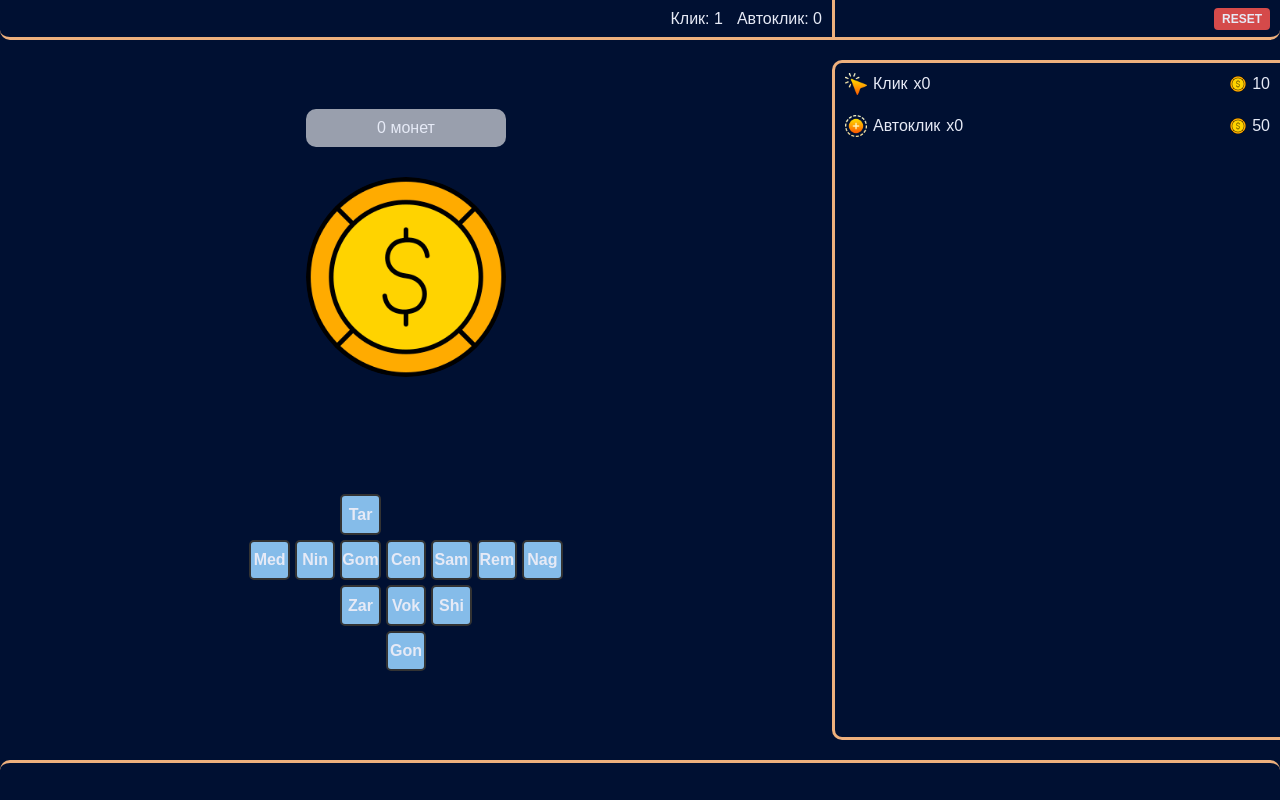
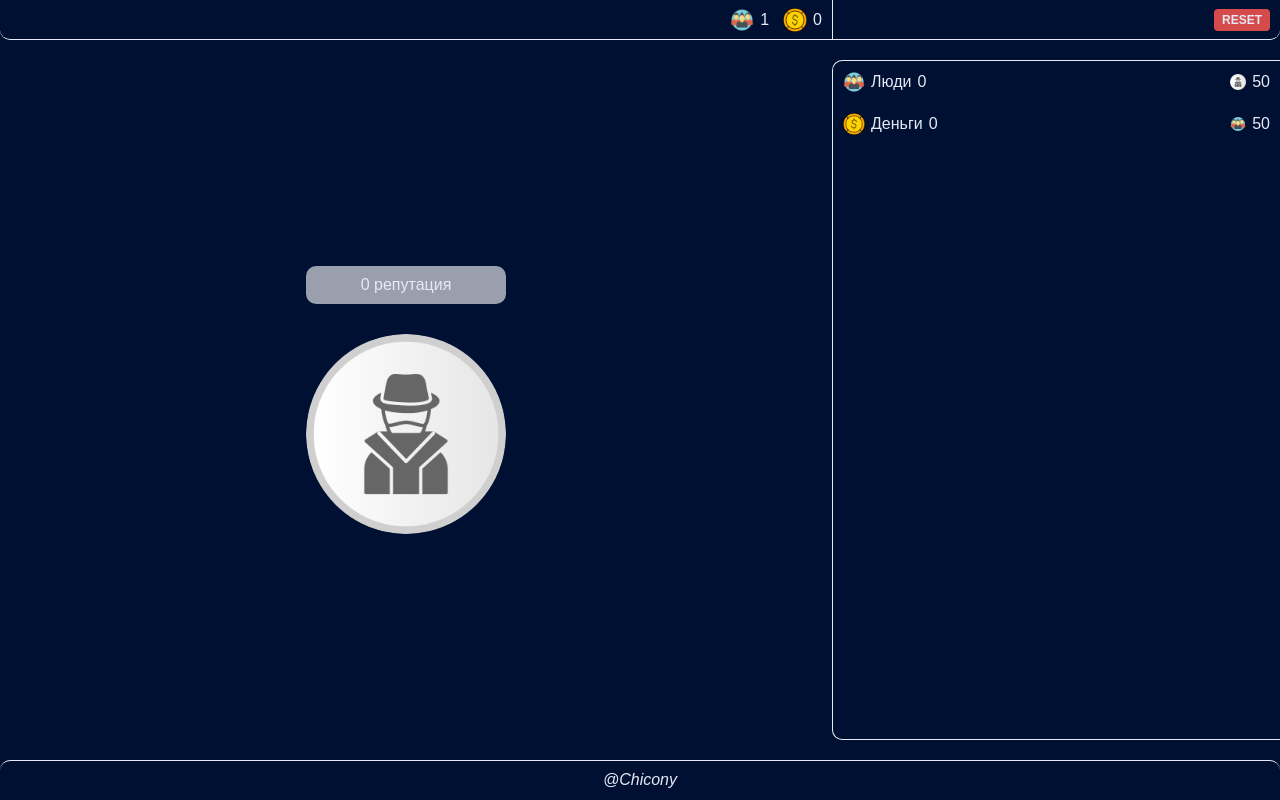
Before and after one commit to Chicony/clicker, a plain HTML site: page index.html in a window 1280 px wide. Drawn offline with Linux system fonts and the light colour scheme.

Commit message:
Changed concept

```diff
--- /dev/null
+++ b/data/upgrades.json
@@ -0,0 +1,3 @@
+{
+
+}
--- a/index.html
+++ b/index.html
@@ -11,12 +11,12 @@
 			<div class="clicker__header">
 				<div class="clicker__stats">
 					<div class="list__item">
-						<span class="item__name">Клик:</span>
-						<span class="item__value" id="clickerValueClick">1</span>
+						<img src="assets/image/gang.png" class="item__image" alt="Gang group">
+						<span class="item__value" id="clickerValueGang">0</span>
 					</div>
 					<div class="list__item">
-						<span class="item__name">Автоклик:</span>
-						<span class="item__value" id="clickerValueAutoclick">0</span>
+						<img src="assets/image/money.png" class="item__image" alt="Money">
+						<span class="item__value" id="clickerValueMoney">0</span>
 					</div>
 				</div>
 				<div class="clicker__settings">
@@ -26,47 +26,48 @@
 			<div class="clicker__main">
 				<div class="clicker__counter">
 					<div class="clicker__container__counter">
-						<span class="clicker__title" id="clickerCount">0</span> монет
+						<span class="clicker__title" id="clickerCount">0</span> репутация
 					</div>
 					<div class="clicker__container__image">
-						<img id="clickerMainObject" class="clicker__image image" src="assets/image/money.png" alt="Money" class="clicker__main__image">
+						<img id="clickerMainObject" class="clicker__image image" src="assets/image/clicker.png" alt="Main image" class="clicker__main__image">
 					</div>
 				</div>
-				<div class="clicker__map" id="clickerMap"></div>
 			</div>
 			<div class="clicker__column">
 				<div class="clicker__item" onclick="buyUpgrade('click')">
 					<div class="item__left">
 						<div class="item__image">
-							<img src="assets/image/click.png" class="image" alt="Улучшение">
+							<img src="assets/image/gang.png" class="image" alt="Улучшение">
 						</div>
-						<div class="item__name">Клик</div>
+						<div class="item__name">Люди</div>
 						<div class="item__count" id="clickCount">0</div>
 					</div>
 					<div class="item__right">
 						<div class="item__image">
-							<img src="assets/image/money.png" class="image" alt="Money">
+							<img src="assets/image/clicker.png" class="image" alt="Money">
 						</div>
-						<div class="item__price" id="clickCost">10</div>
+						<div class="item__price" id="clickCost">50</div>
 					</div>
 				</div>
 				<div class="clicker__item" onclick="buyUpgrade('autoClick')">
 					<div class="item__left">
 						<div class="item__image">
-							<img src="assets/image/autoclick.png" class="image" alt="Улучшение">
+							<img src="assets/image/money.png" class="image" alt="Улучшение">
 						</div>
-						<div class="item__name">Автоклик</div>
+						<div class="item__name">Деньги</div>
 						<div class="item__count" id="autoClickCount">0</div>
 					</div>
 					<div class="item__right">
 						<div class="item__image">
-							<img src="assets/image/money.png" class="image" alt="Money">
+							<img src="assets/image/gang.png" class="image" alt="Gang">
 						</div>
 						<div class="item__price" id="autoClickCost">50</div>
 					</div>
 				</div>
 			</div>
-			<div class="clicker__footer"></div>
+			<div class="clicker__footer">
+				<a target="_blank" href="https://t.me/Chicony2753" class="footer__copyright">@Chicony</a>
+			</div>
 		</div>
 
 		<script src="main.js"></script>
--- a/main.js
+++ b/main.js
@@ -19,74 +19,6 @@ let upgrades = {
 	}
 }
 
-let mapList = [
-	{id: 1, name: "Cen", defender: 0, reward: 0, captured: false, locked: false},
-	{id: 2, name: "Gom", defender: 0, reward: 0, captured: false, locked: false},
-	{id: 3, name: "Sam", defender: 0, reward: 0, captured: false, locked: false},
-	{id: 4, name: "Rem", defender: 0, reward: 0, captured: false, locked: false},
-	{id: 5, name: "Vok", defender: 0, reward: 0, captured: false, locked: false},
-	{id: 6, name: "Shi", defender: 0, reward: 0, captured: false, locked: false},
-	{id: 7, name: "Nin", defender: 0, reward: 0, captured: false, locked: false},
-	{id: 8, name: "Med", defender: 0, reward: 0, captured: false, locked: false},
-	{id: 9, name: "Gon", defender: 0, reward: 0, captured: false, locked: false},
-	{id: 10, name: "Nag", defender: 0, reward: 0, captured: false, locked: false},
-	{id: 11, name: "Tar", defender: 0, reward: 0, captured: false, locked: false},
-	{id: 12, name: "Zar", defender: 0, reward: 0, captured: false, locked: false},
-];
-
-let mapLocation = [
-	[0, 0, 11, 0, 0, 0, 0],
-	[8, 7, 2, 1, 3, 4, 10],
-	[0, 0, 12, 5, 6, 0, 0],
-	[0, 0, 0, 9, 0, 0, 0],
-]
-
-// Создаём карту
-function renderMap() {
-    const map = document.getElementById('clickerMap');
-    map.innerHTML = '';
-	map.style.cssText = `
-		grid-template-columns: repeat(${mapLocation[0].length}, 1fr);
-		grid-template-rows: repeat(${mapLocation.length}, 1fr);
-	`
-
-    mapLocation.forEach(row => {
-		row.forEach(item => {
-			const cell = document.createElement('div');
-
-			if(item != 0) {
-				let el = mapList[item - 1];
-
-				cell.className = `territory ${el.captured ? 'captured' : ''} ${el.locked ? 'locked' : ''}`;
-				cell.textContent = el.name;
-        		cell.dataset.id = el.id;
-
-				if (!el.locked && !el.captured) {
-					cell.addEventListener('click', () => captureTerritory(el.id));
-				}
-			}
-
-			map.appendChild(cell);
-		})
-
-    });
-}
-
-// Захват территории
-function captureTerritory(territoryId) {
-    const territory = mapList.find(t => t.id === territoryId);
-
-    if (stats.clicks >= territory.defender) {
-        stats.clicks -= territory.defender;
-		territory.defender += 10;
-        territory.captured = true;
-
-        updateCounter();
-        renderMap();
-    } else {
-        alert(`Нужно больше армии! Требуется: ${territory.defender}`);
-    }
-}
 // Загрузка сохранения при старте
 function loadGame() {
 	const savedData = localStorage.getItem('clickerSave');
@@ -99,7 +31,6 @@ function loadGame() {
 		updateCounter();
 		console.log("Игра загружена!");
 	}
-	renderMap();
 }
 
 // Сохранение игры
@@ -116,7 +47,7 @@ function saveGame() {
 
 // Обновление характеристик
 function updateStats() {
-	document.getElementById("clickerValueClick").textContent = stats.clickPower;
+	document.getElementById("clickerValueGang").textContent = stats.clickPower;
 	document.getElementById("clickerValueAutoclick").textContent = stats.autoClickers;
 
 	document.getElementById("clickCount").textContent = `x${upgrades['click'].count}`;
--- a/style.css
+++ b/style.css
@@ -1,5 +1,6 @@
 :root {
 	--main-color: #001032;
+	--main-font-color: #e6eaf6;
 }
 
 * {
@@ -15,7 +16,7 @@ body {
 	height: 100vh;
 	font-family: Arial, sans-serif;
 	background-color: var(--main-color);
-	color: #e6eaf6;
+	color: var(--main-font-color);
 }
 
 .image {
@@ -35,45 +36,12 @@ body {
 	height: 100%;
 }
 
-
-/* Стили для карты территорий */
-.clicker__map {
-	display: grid;
-	gap: 5px;
-	margin: 20px auto;
-}
-
-.territory {
-	aspect-ratio: 1;
-	background: #85bce9;
-	border: 2px solid #333;
-	border-radius: 5px;
-	display: flex;
-	align-items: center;
-	justify-content: center;
-	cursor: pointer;
-	transition: all 0.3s;
-	font-weight: bold;
-}
-
-.territory.captured {
-	background: #60d965; /* Зелёный для захваченных */
-}
-.territory.locked {
-	background: #d98a8a; /* Серый для заблокированных */
-	cursor: not-allowed;
-}
-
-.territory:hover {
-	transform: scale(1.05);
-}
-
 /* Контейнер шапки */
 .clicker__header {
 	display: grid;
 	grid-area: header;
 	grid-template-columns: inherit;
-	border-bottom: 3px solid #eeb07d;
+	border-bottom: 1px solid var(--main-font-color);
 	border-radius: 0 0 10px 10px;
 }
 
@@ -91,10 +59,20 @@ body {
 	grid-column: 1 / 2;
 }
 
+.clicker__stats .list__item {
+	display: flex;
+	align-items: center;
+	gap: 6px;
+}
+
+.clicker__stats .list__item .item__image {
+	width: 24px;
+}
+
 /* Блок настроек в шапке */
 .clicker__settings {
 	grid-column: 2 / 3;
-	border-left: 3px solid #eeb07d;
+	border-left: 1px solid var(--main-font-color);
 }
 
 .clicker__settings .clicker__reset{
@@ -145,7 +123,7 @@ body {
 /* Блок колонки улучшений */
 .clicker__column {
 	grid-area: column;
-	border: 3px solid #eeb07d;
+	border: 1px solid var(--main-font-color);
 	border-right: none;
 	border-radius: 10px 0 0 10px;
 	overflow: hidden;
@@ -182,6 +160,14 @@ body {
 /* Контайнер подвала */
 .clicker__footer {
 	grid-area: footer;
-	border-top: 3px solid #eeb07d;
+	border-top: 1px solid var(--main-font-color);
 	border-radius: 10px 10px 0 0;
+	text-align: center;
+	padding: 10px;
 }
+
+.clicker__footer .footer__copyright {
+	color: var(--main-font-color);
+	text-decoration: none;
+	font-style: italic;
+}
```
Also changed, not shown: assets/image/autoclick.png (deleted), assets/image/click.png (deleted), assets/image/clicker.png (added), assets/image/gang.png (added).
